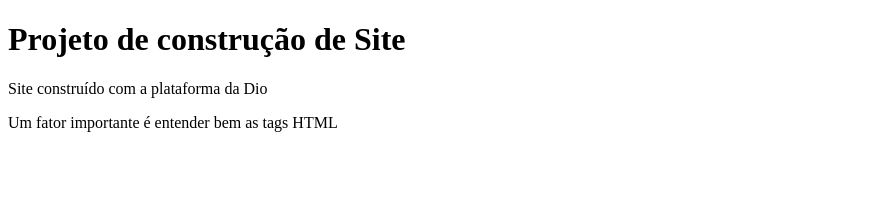
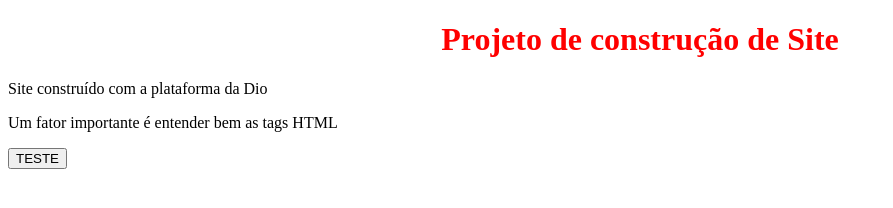
Before and after one commit to HelenOliveira/Bootcamp-Orange-Tech, a website: page JsDevoloperPokedex/index.html in a window 1280 px wide. Shown: the whole page, without its empty margins (0-893 px from the left). Drawn offline with Linux system fonts and the light colour scheme.

Commit message:
atualizando index e inserindo javaScript

```diff
--- a/JsDevoloperPokedex/index.html
+++ b/JsDevoloperPokedex/index.html
@@ -7,11 +7,27 @@
     <title>Pokedex</title>
 </head>
 <body>
+<style>
+    h1 {
+        color: red;
+        text-align:center ;
+    }
+</style>
 
-</body>
 <h1> Projeto de construção de Site</h1>
 
     <p>Site construído com a plataforma da Dio</p>
 
     <p>Um fator importante é entender bem as tags HTML</p>
+
+    <button type="button"> TESTE </button>
+
+    <script id="btnTeste">
+        const btnTeste = document.getElementById("btnTeste")
+        console.log(btnTeste);
+        btnTeste.addEventListener("click", function (){
+            console.log('Clicou no botao!');
+        });
+    </script>
+    </body>
 </html>
```
